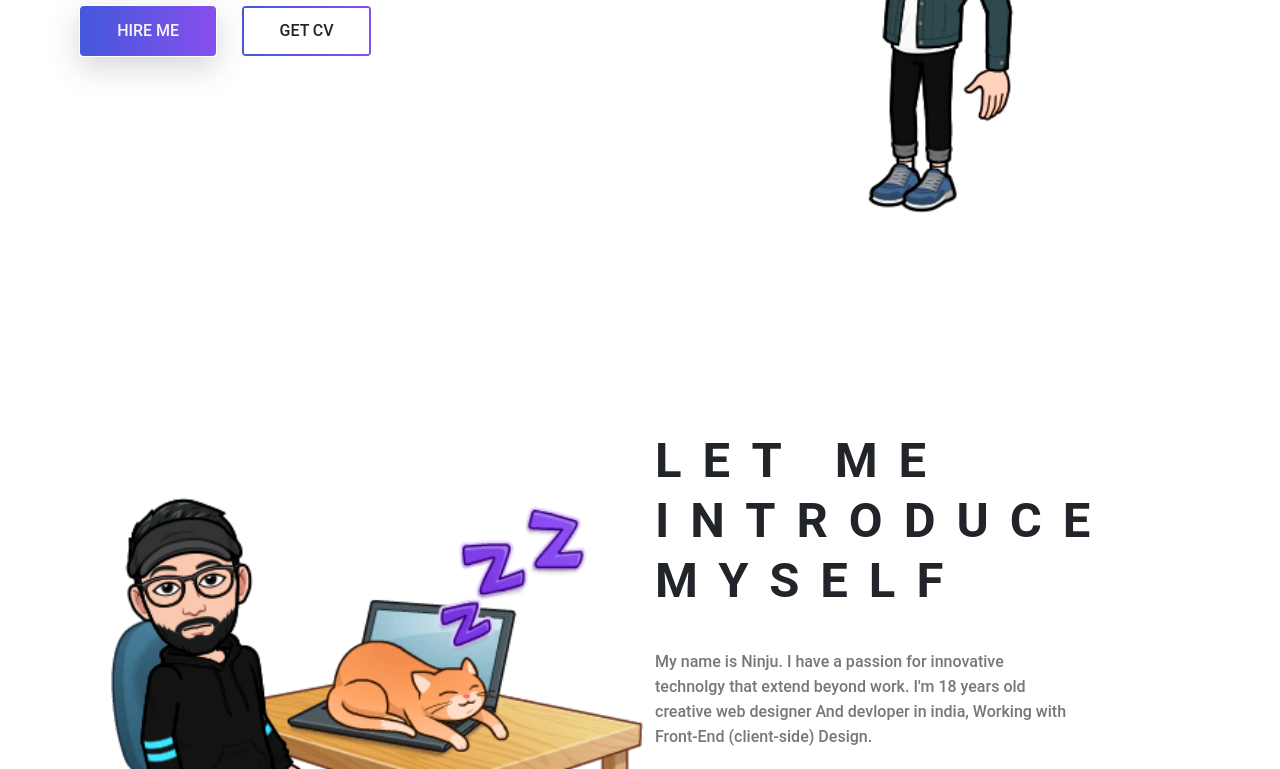
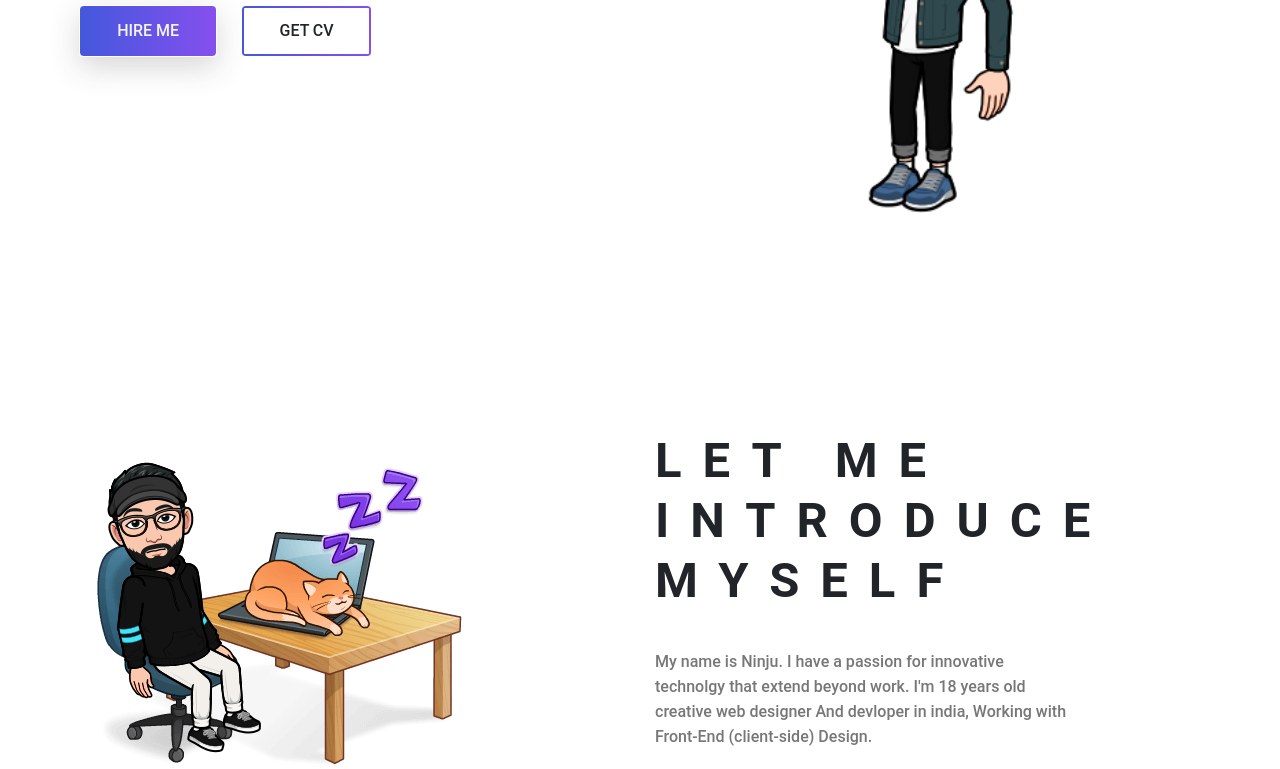
Before and after one commit to codewithninju/Portfolio, a plain HTML site: page Index.html in a window 1280 px wide. Shown: the part 514-1283 px from the top of the page. Drawn offline with Linux system fonts and the light colour scheme.

Commit message:
Update style.css

```diff
--- a/css/style.css
+++ b/css/style.css
@@ -98,9 +98,7 @@
     padding: .4rem 0;
 }
 
-.image{
-    height: 580px;
-}
+
 
 /* End About Area */
 
```
